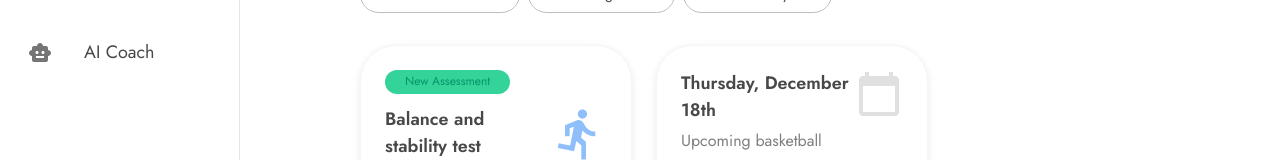
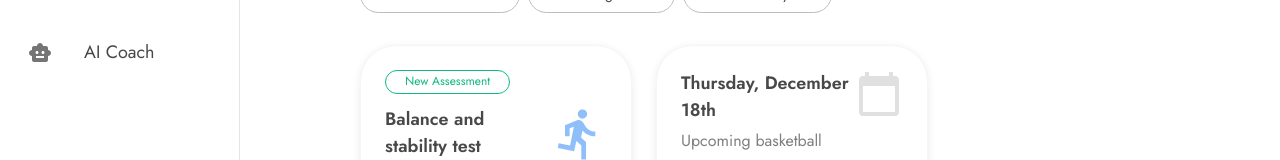
Before and after one commit to finessevanes/ltad-coach, a React (Vite) app in the folder client/: page /dashboard in a window 1280 px wide. Shown: the part 256-416 px from the top of the page. Built offline with nearby package versions, Linux system fonts and the light colour scheme; no server answers; sample sign-in values are in the browser's storage.

Commit message:
style: update QuickActionCards styling for New Assessment chip
- Changed the chip variant to outlined for better visibility.
- Updated background color to white and adjusted border and text colors to enhance the design consistency.

```diff
--- a/client/src/pages/Dashboard/components/QuickActionCards.tsx
+++ b/client/src/pages/Dashboard/components/QuickActionCards.tsx
@@ -53,10 +53,12 @@ export function QuickActionCards({
             <Chip
               label="New Assessment"
               size="small"
+              variant="outlined"
               sx={{
                 mb: 1.5,
-                bgcolor: 'success.light',
-                color: 'success.dark',
+                borderColor: 'success.main',
+                color: 'success.main',
+                bgcolor: 'white',
                 fontWeight: 500,
                 fontSize: '0.75rem',
               }}
```
